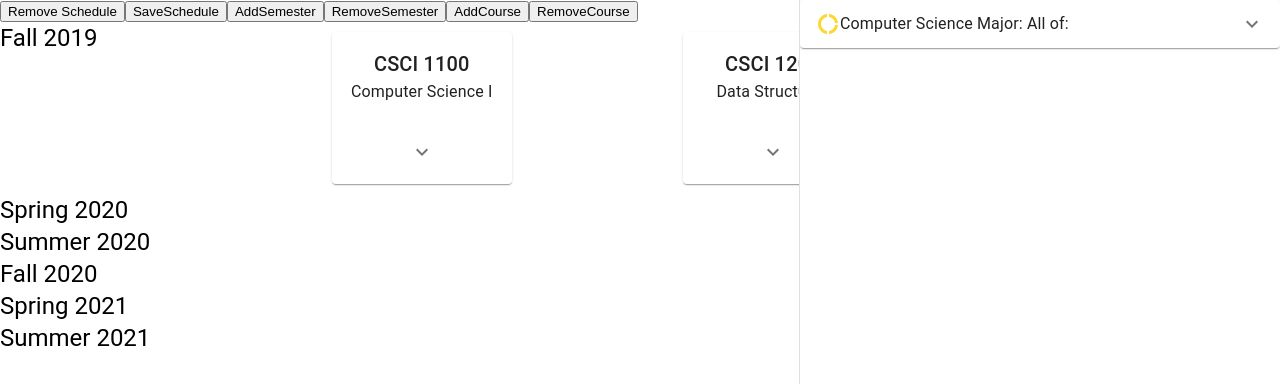
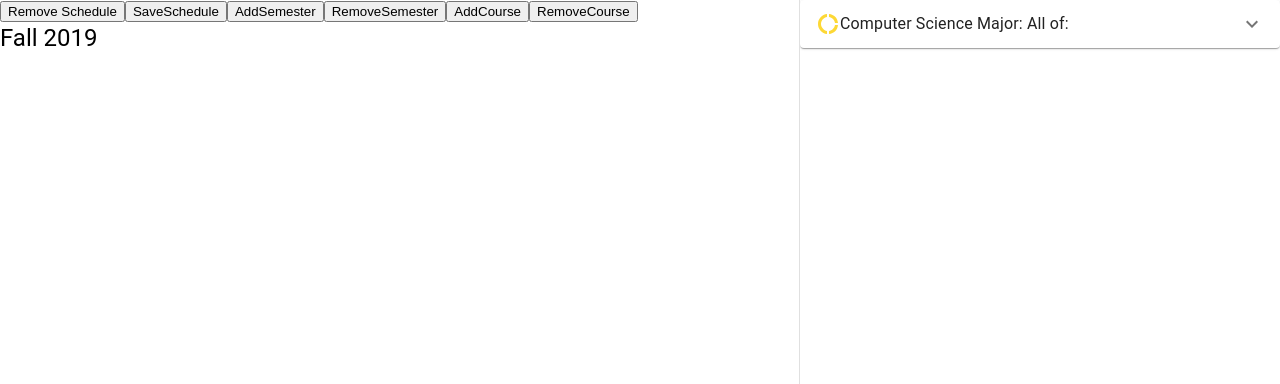
Before and after one commit to technostarbtd5/DegreeZ, a React (Create React App) app: page / in a window 1280 px wide. Both pictures are taken after a click on the button "Create Schedule". Shown: the top 384 px of the page. Built offline with nearby package versions, Linux system fonts and the light colour scheme.

Commit message:
DND Progress
CourseTiles can be dragged, still need to have them properly drop into new containers...

```diff
--- a/package.json
+++ b/package.json
@@ -11,6 +11,7 @@
     "jest": "^26.6.0",
     "lodash": "^4.17.21",
     "react": "^17.0.2",
+    "react-beautiful-dnd": "^13.1.0",
     "react-dom": "^17.0.2",
     "react-scripts": "4.0.3",
     "web-vitals": "^1.1.2"
--- a/src/App.js
+++ b/src/App.js
@@ -1,33 +1,48 @@
-//import logo from './logo.svg';
 import './App.css';
 import { ThemeProvider } from '@material-ui/styles';
 import degreez_theme from './Shared/degreez-theme';
 
+import { DragDropContext } from "react-beautiful-dnd";
+
 import ScheduleInterface from './Components/Schedule/ScheduleInterface.js';
 import Sidebar from './Components/Sidebar/Sidebar.js';
+
+function onDragEnd(result) {
+  const { source, destination, draggableId } = result;
+  console.log(result);
+
+  // dropped outside the list
+  if (!destination) {
+    return;
+  }
+
+  const course_terms = draggableId.split('-');
+  const dest_terms = destination.droppableId.split('-');
+  if (source.droppableId === destination.droppableId) {
+
+  } else {
+    if (dest_terms[0] === "semester") {
+      console.log(dest_terms[1]);
+      console.log(dest_terms[2]);
+      // add course to destination
+      // remove course from source
+    } else if (dest_terms[0] === "sidebar") {
+      console.log(dest_terms[1]);
+      // add course to destination
+      // remove course from source
+    }
+  }
+}
 
 function App() {
   return (
     <ThemeProvider theme={degreez_theme}>
-      {/* <div className="App">
-        <header className="App-header"> */}
-          {/* <img src={logo} className="App-logo" alt="logo" />
-          <p>
-            Edit <code>src/App.js</code> and save to reload.
-          </p>
-          <a
-            className="App-link"
-            href="https://reactjs.org"
-            target="_blank"
-            rel="noopener noreferrer"
-          >
-            Learn React
-          </a> */}
 
-          <ScheduleInterface />
-          <Sidebar />
-        {/* </header>
-      </div> */}
+      <DragDropContext onDragEnd={onDragEnd}>
+        <ScheduleInterface />
+        <Sidebar />
+      </DragDropContext>
+
     </ThemeProvider>
   );
 }
--- a/src/Components/Course/CourseTile.js
+++ b/src/Components/Course/CourseTile.js
@@ -3,6 +3,7 @@ import {Card, CardContent, CardActions, IconButton, Typography, Collapse} from '
 import ExpandMoreIcon from '@material-ui/icons/ExpandMore';
 import ExpandLessIcon from '@material-ui/icons/ExpandLess';
 import { withStyles } from '@material-ui/core/styles';
+import { Draggable } from "react-beautiful-dnd";
 
 const styles = theme => ({
     centered: {
@@ -29,9 +30,17 @@ class CourseTile extends Component {
     }
 
     render() {
-        const {name, code, desc, classes} = this.props;
+        const {name, code, desc, classes, reqName, index} = this.props;
         const {contents_visible} = this.state;
         return (
+            <Draggable key={`${reqName}-${code}`} draggableId={`${reqName}-${code}`} index={index}>
+                {(provided, snapshot) =>
+                    <div
+                        ref={provided.innerRef}
+                        {...provided.draggableProps}
+                        {...provided.dragHandleProps}
+                    >
+
                         <Card className={classes.tile}>
                             <CardContent>
                                 <Typography align="center" variant="h6">{code}</Typography>
@@ -49,6 +58,10 @@ class CourseTile extends Component {
                                 </IconButton>
                             </CardActions>
                         </Card>
+
+                    </div>
+                }
+            </Draggable>
         )
     }
 }
--- a/src/Components/Schedule/Schedule.js
+++ b/src/Components/Schedule/Schedule.js
@@ -2,6 +2,7 @@ import { Grid, Typography } from '@material-ui/core';
 //import { ViewCarousel } from '@material-ui/icons';
 import React, {Component} from 'react';
 import CourseTile from '../Course/CourseTile.js';
+import { Droppable } from "react-beautiful-dnd";
 
 const DUMMY_COURSE_LIST = {
     "CSCI": {
@@ -134,6 +135,13 @@ class Schedule extends Component {
         return (
             <div className="Schedule">
                 {schedule.map(semester =>
+                    <Droppable droppableId={`semester-${semester.term}-${semester.year}`} direction="horizontal">
+                        {(provided, snapshot) =>
+                            <div
+                            {...provided.droppableProps}
+                            ref={provided.innerRef}
+                            >
+
                             <Grid container>
                                 <Grid item xs={2}>
                                     <Typography variant="h5">
@@ -142,18 +150,23 @@ class Schedule extends Component {
                                 </Grid>
                                 <Grid item xs={10}>
                                     <Grid container justifyContent="space-evenly">
-                                {semester.courses?.map(course => {
+                                        {semester.courses?.map((course, index) => {
                                             const {department, code} = course;
                                             const courseString = `${department} ${code}`;
                                             const {name, desc} = allCourses?.[department]?.[code] || {};
                                             return <Grid item>
-                                        <CourseTile name={name} desc={desc} code={courseString}/>
+                                                <CourseTile name={name} desc={desc} code={courseString} index={index}/>
                                             </Grid>
                                         })}
                                     </Grid>
                                 </Grid>
 
                             </Grid>
+
+                            {provided.placeholder}
+
+                        </div>}
+                    </Droppable>
                 )}
             </div>
         )
--- a/src/Components/Schedule/ScheduleInterface.js
+++ b/src/Components/Schedule/ScheduleInterface.js
@@ -7,48 +7,6 @@ const DUMMY_SCHEDULE = [
     {
         term: "Fall",
         year: "2019",
-        courses: [
-            {
-                department: "CSCI",
-                code: "1100",
-            },
-            {
-                department: "CSCI",
-                code: "1200",
-            },
-        ],
-    },
-    {
-        term: "Spring",
-        year: "2020",
-        courses: [
-
-        ],
-    },
-    {
-        term: "Summer",
-        year: "2020",
-        courses: [
-
-        ],
-    },
-    {
-        term: "Fall",
-        year: "2020",
-        courses: [
-
-        ],
-    },
-    {
-        term: "Spring",
-        year: "2021",
-        courses: [
-
-        ],
-    },
-    {
-        term: "Summer",
-        year: "2021",
         courses: [
 
         ],
--- a/src/Components/Sidebar/Sidebar.js
+++ b/src/Components/Sidebar/Sidebar.js
@@ -9,8 +9,11 @@ import { red, yellow, green } from '@material-ui/core/colors';
 import { checkCompletion, isCourse, getRequirements, getLeaves } from '../../Shared/RequirementHelper';
 import CSCI from "../../Data/CSCI.json";
 
+import { Droppable } from "react-beautiful-dnd";
+
 import { makeStyles, Typography } from '@material-ui/core';
 import CourseTile from '../Course/CourseTile';
+
 const drawerWidth = 480
 const useStyles = makeStyles({
     drawer:{
@@ -34,8 +37,8 @@ const useStyles = makeStyles({
 })
 
 function CourseTileFromCode(props) {
-    const {department, code} = props;
-    return <CourseTile code={`${department} ${code}`}/>
+    const {department, code, index, reqName} = props;
+    return <CourseTile code={`${department} ${code}`} reqName={reqName} index={index}/>
 }
 
 function Requirement(props) {
@@ -43,10 +46,10 @@ function Requirement(props) {
     const {requirement, courses} = props;
     const {department, code} = requirement;
     const requirementInCourses = some(courses, {department, code});
-    console.log(requirementInCourses);
+    //console.log(requirementInCourses);
     if (requirementInCourses) {
-        console.log(courses);
-        console.log({department, code});
+        //console.log(courses);
+        //console.log({department, code});
     }
     if (isCourse(requirement)) {
         if (requirement.requirementName) {
@@ -57,11 +60,11 @@ function Requirement(props) {
                     <Typography>{requirement.requirementName}{requirement.optional && " (optional)"}:</Typography>
                 </AccordionSummary>
                 <AccordionDetails>
-                    {!requirementInCourses && <CourseTileFromCode department={requirement.department} code={requirement.code}/>}
+                    {!requirementInCourses && <CourseTileFromCode department={requirement.department} code={requirement.code} reqName={props.reqName} index={props.index}/>}
                 </AccordionDetails>
             </Accordion>
         } else {
-            return requirementInCourses ? <></> : <CourseTileFromCode department={requirement.department} code={requirement.code}/>
+            return requirementInCourses ? <></> : <CourseTileFromCode department={requirement.department} code={requirement.code} reqName={props.reqName} index={props.index}/>
         }
     } else {
         const requirementComplete = checkCompletion(requirement, courses);
@@ -78,9 +81,23 @@ function Requirement(props) {
                 <Typography>{requirement.requirementName}{requirement.optional && " (optional)"}:{requirement.nOf && requirement.n && ` ${requirement.n} of:`}{requirement.allOf && " All of:"}</Typography>
             </AccordionSummary>
             <AccordionDetails>
-                <Grid>
-                    {getRequirements(requirement).map(subReq => <Requirement requirement={subReq} courses={courses} />)}
-                </Grid>
+
+                <Droppable droppableId={`sidebar-${requirement.requirementName}`} isDropDisabled={!requirement.dropEnabled} direction="vertical">
+                    {(provided, snapshot) =>
+                        <div
+                        {...provided.droppableProps}
+                        ref={provided.innerRef}
+                        >
+
+                        <Grid>
+                            {getRequirements(requirement).map((subReq,index) => <Requirement requirement={subReq} courses={courses} reqName={requirement.requirementName} index={index} />)}
+                        </Grid>
+
+                        {provided.placeholder}
+
+                        </div>}
+                </Droppable>
+
             </AccordionDetails>
         </Accordion>
     }
--- a/src/Data/CSCI.json
+++ b/src/Data/CSCI.json
@@ -487,5 +487,6 @@
     }
   ],
   "requirementName": "Computer Science Major",
-  "independentRequirements": true
+  "independentRequirements": true,
+  "dropEnabled": true
 }
```
Also changed, not shown: 1 other file (tests, documents, lock files or other folders). Lines whose indentation alone changed are shown as unchanged.
